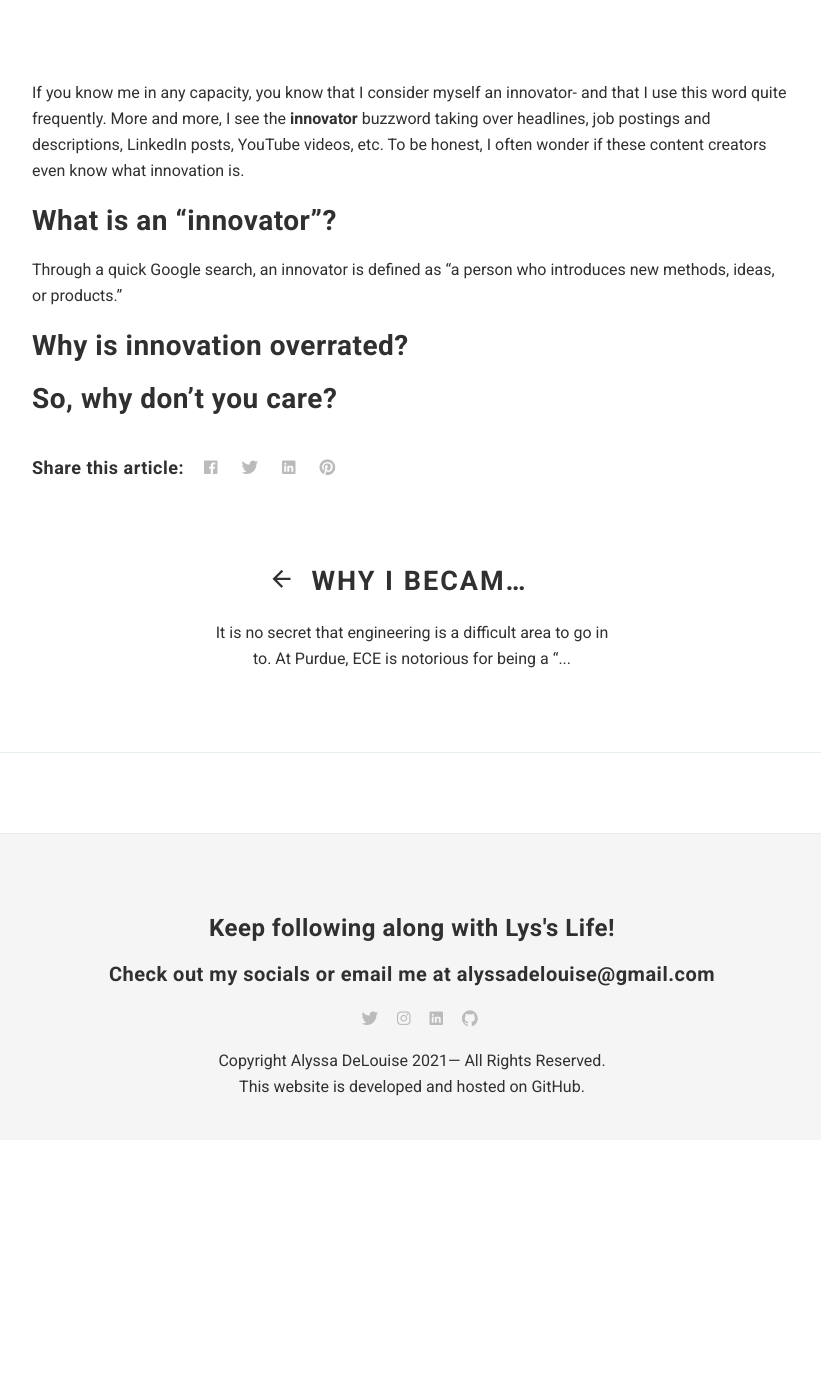
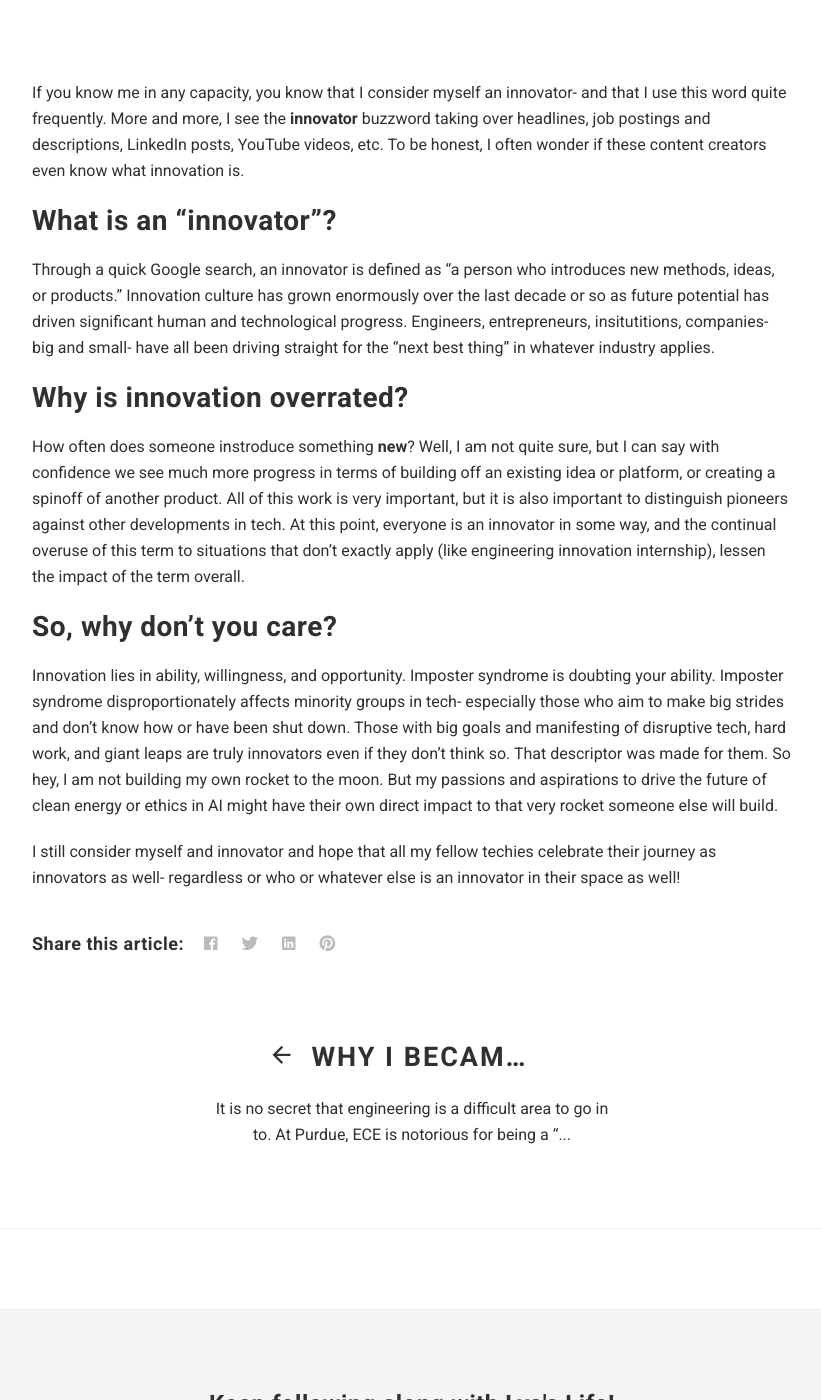
Before and after one commit to alyssadelouise/home, a Jekyll site: the page built from _posts/2021-7-12-Why-The-Term-Innovator-Is-Overrated.md, in a window 1280 px wide and 1400 px high, scrolled down 1183 px. Shown: the whole window, without its empty margins (228-1049 px from the left). Built offline with Jekyll 4.4.1, drawn with Linux system fonts in a browser that asks for light colours; nearby versions of some CDN libraries; comment, search, counter and statistics services are not loaded; before the commit the page ends 2323 px from its top, so only the background shows below that.

Commit message:
Update 2021-7-12-Why-The-Term-Innovator-Is-Overrated.md

```diff
--- a/_posts/2021-7-12-Why-The-Term-Innovator-Is-Overrated.md
+++ b/_posts/2021-7-12-Why-The-Term-Innovator-Is-Overrated.md
@@ -9,9 +9,14 @@ If you know me in any capacity, you know that I consider myself an innovator- an
 
 ## What is an "innovator"?
 
-Through a quick Google search, an innovator is defined as "a person who introduces new methods, ideas, or products."
+Through a quick Google search, an innovator is defined as "a person who introduces new methods, ideas, or products." Innovation culture has grown enormously over the last decade or so as future potential has driven significant human and technological progress. Engineers, entrepreneurs, insitutitions, companies- big and small- have all been driving straight for the "next best thing" in whatever industry applies.
 
 ## Why is innovation overrated?
 
+How often does someone instroduce something **new**? Well, I am not quite sure, but I can say with confidence we see much more progress in terms of building off an existing idea or platform, or creating a spinoff of another product. All of this work is very important, but it is also important to distinguish pioneers against other developments in tech. At this point, everyone is an innovator in some way, and the continual overuse of this term to situations that don't exactly apply (like engineering innovation internship), lessen the impact of the term overall.
 
 ## So, why don't you care?
+
+Innovation lies in ability, willingness, and opportunity. Imposter syndrome is doubting your ability. Imposter syndrome disproportionately affects minority groups in tech- especially those who aim to make big strides and don't know how or have been shut down. Those with big goals and manifesting of disruptive tech, hard work, and giant leaps are truly innovators even if they don't think so. That descriptor was made for them. So hey, I am not building my own rocket to the moon. But my passions and aspirations to drive the future of clean energy or ethics in AI might have their own direct impact to that very rocket someone else will build.
+
+I still consider myself and innovator and hope that all my fellow techies celebrate their journey as innovators as well- regardless or who or whatever else is an innovator in their space as well!
```
